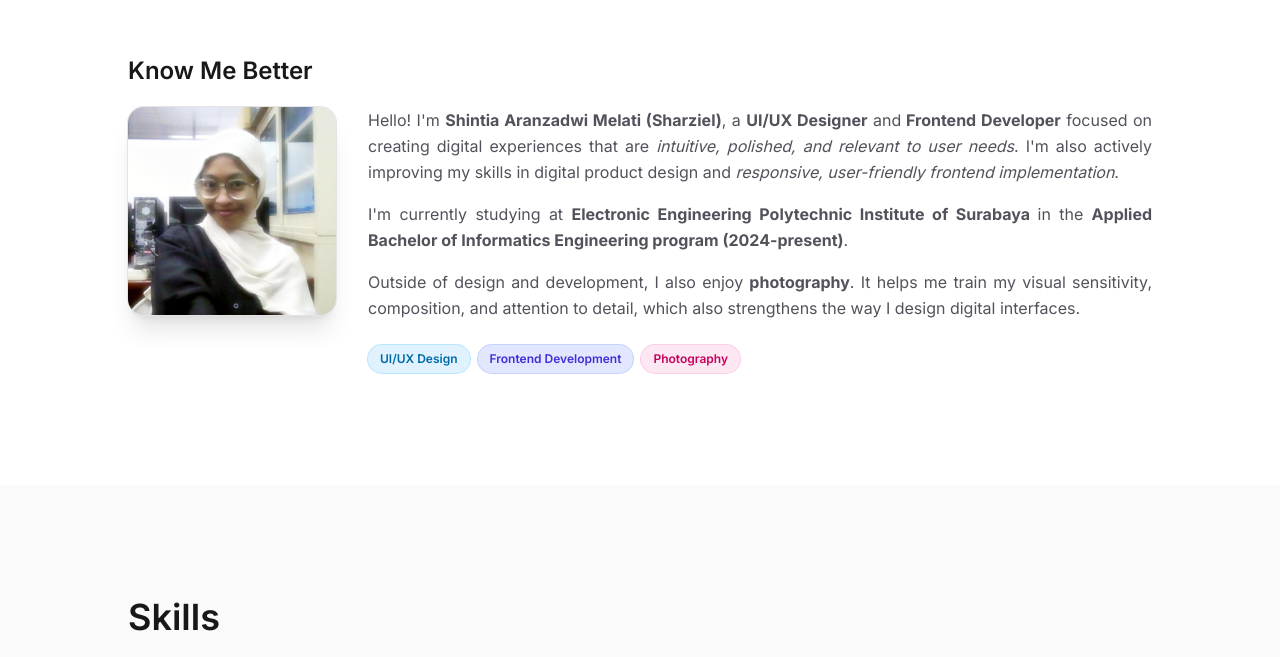
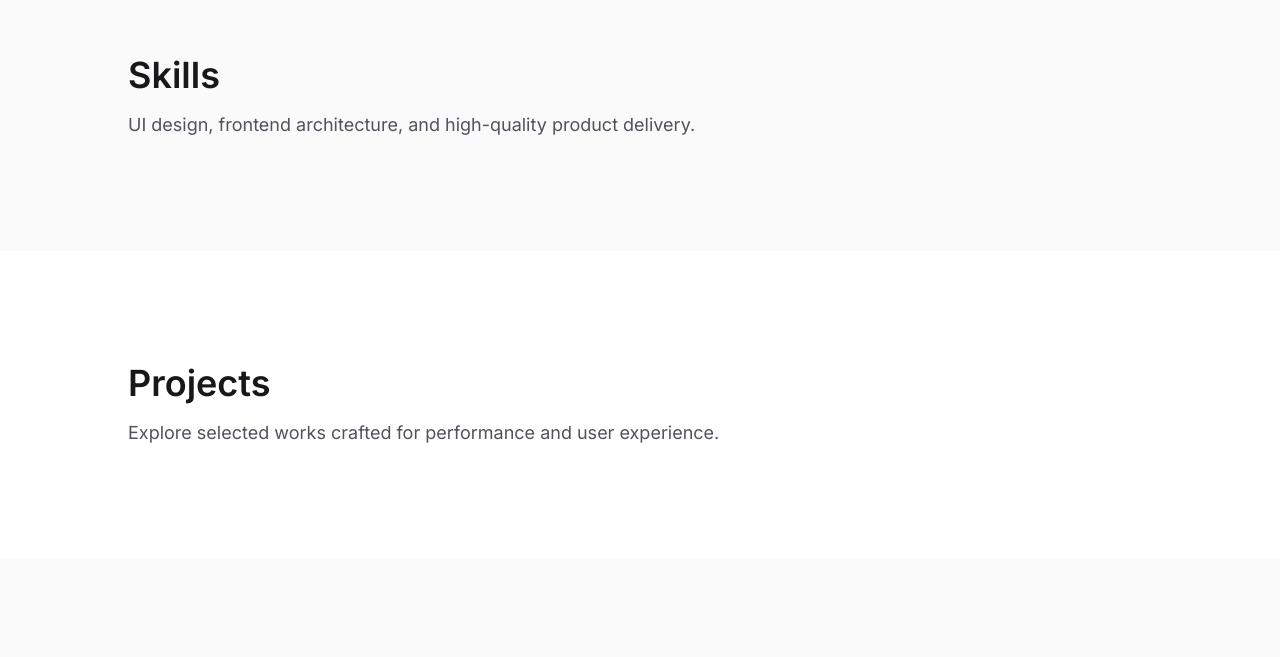
Before and after one commit to shintiaadwim/ziel-personal-portofolio, a Next.js app: page / in a window 1280 px wide. Shown: the part 857-1514 px from the top of the page. Built offline with nearby package versions, Linux system fonts and the light colour scheme.

Commit message:
feat: Contents of My Project

```diff
--- a/components/About.tsx
+++ /dev/null
@@ -1,55 +0,0 @@
-import Image from "next/image";
-
-export default function About() {
-    return (
-        <section id="about" className="scroll-mt-28 bg-white px-6 py-28">
-            <div className="mx-auto max-w-5xl">
-                <h2 className="text-2xl font-semibold text-zinc-900">Know Me Better</h2>
-                <div className="mt-5 flex flex-col items-start gap-5 sm:flex-row sm:gap-6 md:gap-8">
-                    <div className="shrink-0">
-                        <Image
-                            src="/images/ziel.jpg"
-                            alt="Profile photo"
-                            width={280}
-                            height={280}
-                            className="h-32 w-32 rounded-2xl object-cover shadow-xl ring-1 ring-zinc-200 transition-transform duration-300 hover:scale-105 sm:h-44 sm:w-44 md:h-52 md:w-52"
-                        />
-                    </div>
-
-                    <div className="min-w-0 flex-1 space-y-4 text-justify text-sm leading-relaxed text-zinc-600 sm:text-base">
-                        <p>
-                            Hello! I&apos;m <strong>Shintia Aranzadwi Melati (Sharziel)</strong>, a <strong>UI/UX Designer</strong> and
-                            <strong> Frontend Developer</strong> focused on creating digital experiences that
-                            are <em>intuitive, polished, and relevant to user needs</em>. I&apos;m also
-                            actively improving my skills in digital product design and
-                            <em> responsive, user-friendly frontend implementation</em>.
-                        </p>
-                        <p>
-                            I&apos;m currently studying at <strong>Electronic Engineering Polytechnic Institute of Surabaya </strong>
-                            in the <strong>Applied Bachelor of Informatics Engineering program (2024-present)</strong>.
-                        </p>
-                        <p>
-                            Outside of design and development, I also enjoy <strong>photography</strong>.
-                            It helps me train my visual sensitivity, composition, and attention to detail,
-                            which also strengthens the way I design digital interfaces.
-                        </p>
-
-                        <div className="pt-2 text-left">
-                            <div className="flex flex-wrap gap-2">
-                                <span className="rounded-full bg-sky-100 px-3 py-1.5 text-xs font-semibold text-sky-700 ring-1 ring-sky-200">
-                                    UI/UX Design
-                                </span>
-                                <span className="rounded-full bg-indigo-100 px-3 py-1.5 text-xs font-semibold text-indigo-700 ring-1 ring-indigo-200">
-                                    Frontend Development
-                                </span>
-                                <span className="rounded-full bg-pink-100 px-3 py-1.5 text-xs font-semibold text-pink-700 ring-1 ring-pink-200">
-                                    Photography
-                                </span>
-                            </div>
-                        </div>
-                    </div>
-                </div>
-            </div>
-        </section>
-    );
-}
--- a/components/sections/Projects.tsx
+++ b/components/sections/Projects.tsx
@@ -98,9 +98,6 @@
         <section id="projects" className="scroll-mt-28 bg-white px-6 py-28">
             <div className="mx-auto max-w-5xl">
                 <h2 className="text-2xl font-semibold text-zinc-900">Projects</h2>
-                {/* <p className="mt-4 text-justify text-sm text-zinc-600">
-                    Explore selected works crafted for performance and user experience.
-                </p> */}
 
                 <div
                     ref={sliderRef}
```
